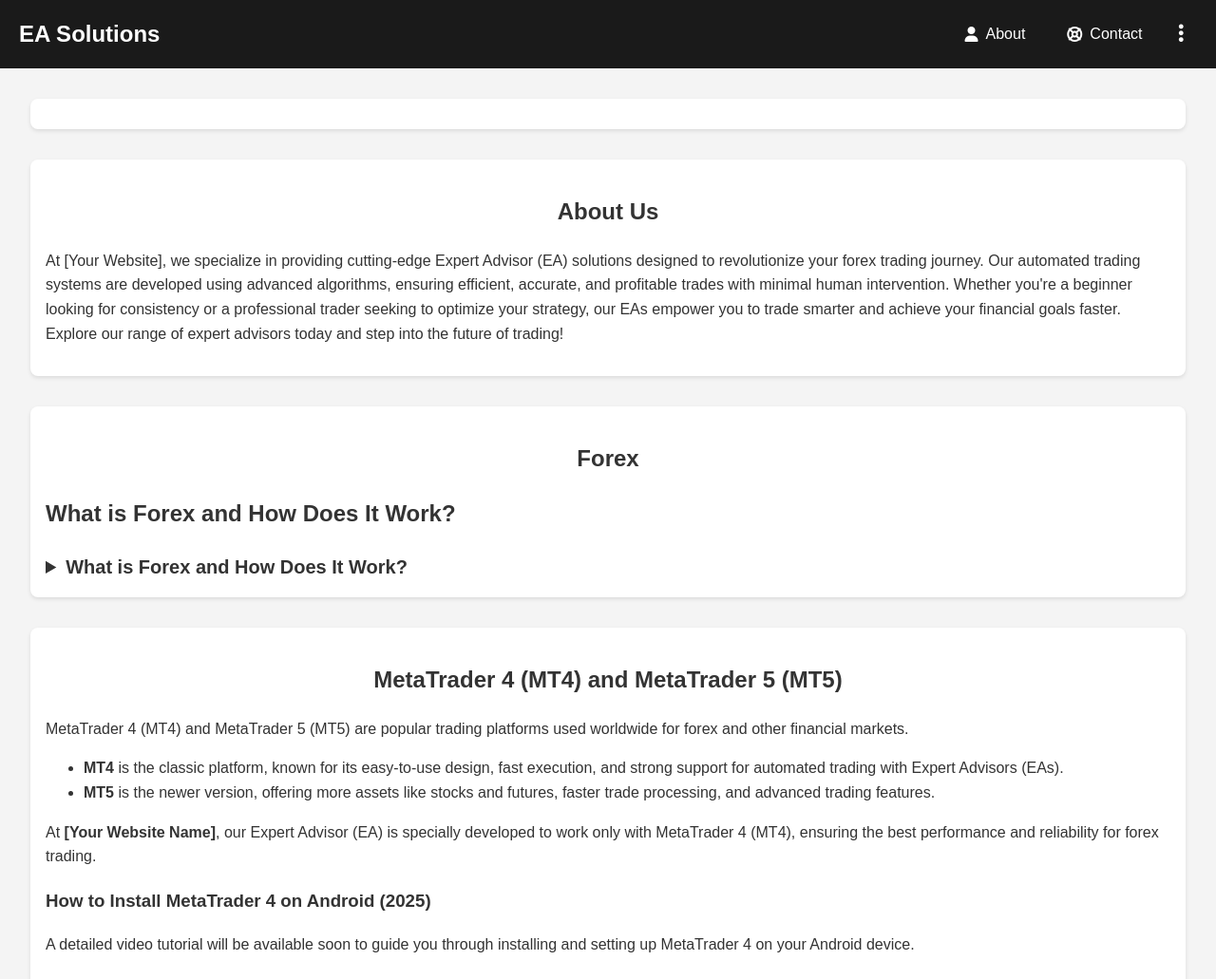
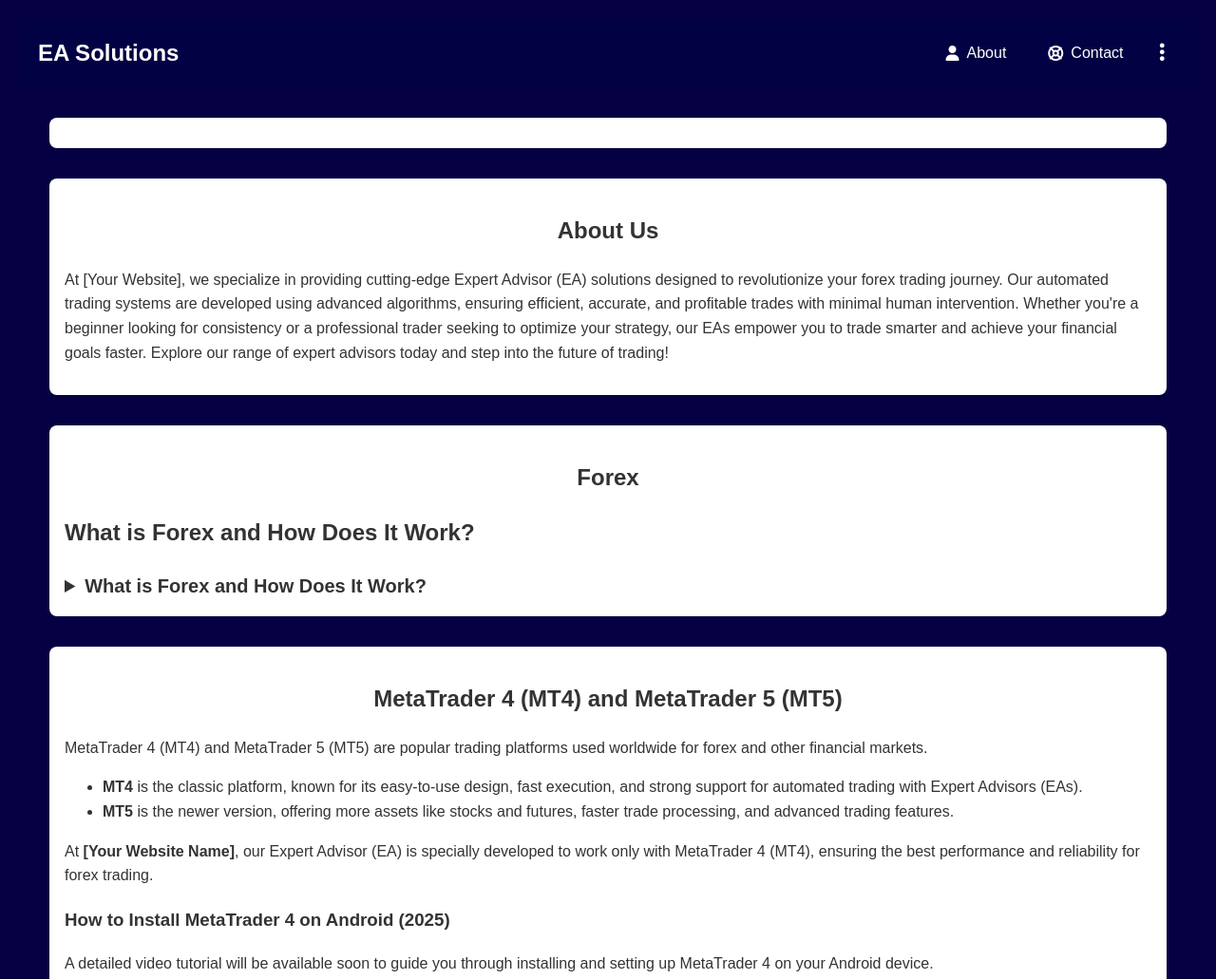
Before and after one commit to Babith18/EASolution, a plain HTML site: page Mywebsite/index.html in a window 1280 px wide. Shown: the top 1031 px of the page at 95% size. Drawn offline with Linux system fonts and the light colour scheme.

Commit message:
Update Style.css
Signed-off-by: EA_solution <poojarybabith@gmail.com>

```diff
--- a/Mywebsite/css/Style.css
+++ b/Mywebsite/css/Style.css
@@ -8,14 +8,14 @@
 }
 
 header {
-  background-color: #1a1a1a;
+  background-color: rgb(1, 1, 68);
   color: white;
   padding: 15px 20px;
   display: flex;
   justify-content: space-between;
   align-items: center;
   flex-wrap: wrap;
-}
+ }
 
 header h1 {
   margin: 0;
@@ -26,7 +26,7 @@
   display: flex;
   gap: 20px;
   align-items: center;
-}
+  }
 
 nav a,
 .dropdown-btn {
@@ -104,7 +104,7 @@
 }
 
 footer {
-  background: #222;
+  background:  #050044;
   color: #fff;
   text-align: center;
   padding: 1rem;
@@ -115,3 +115,7 @@
 .center-text {
   text-align: center;
 }
+#background {
+  background-color: #050044;
+  padding: 20px;
+}
```
